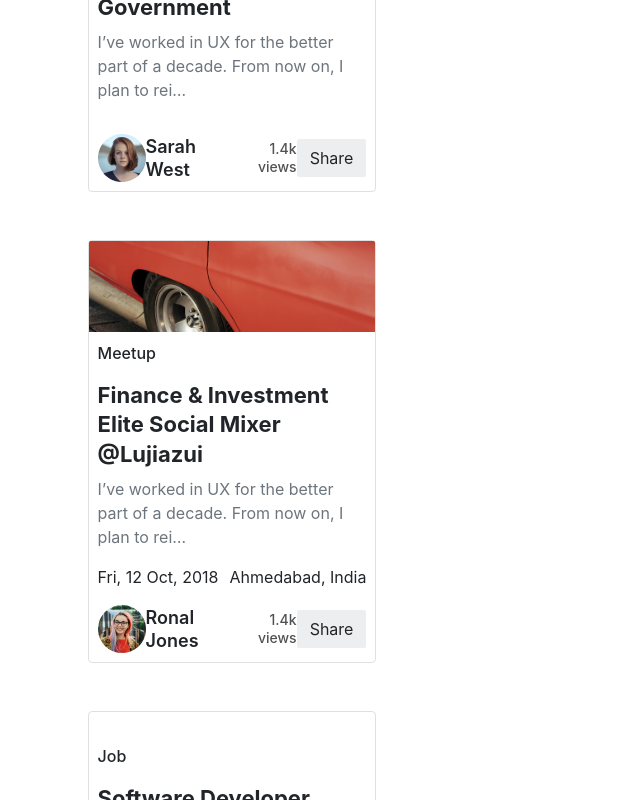
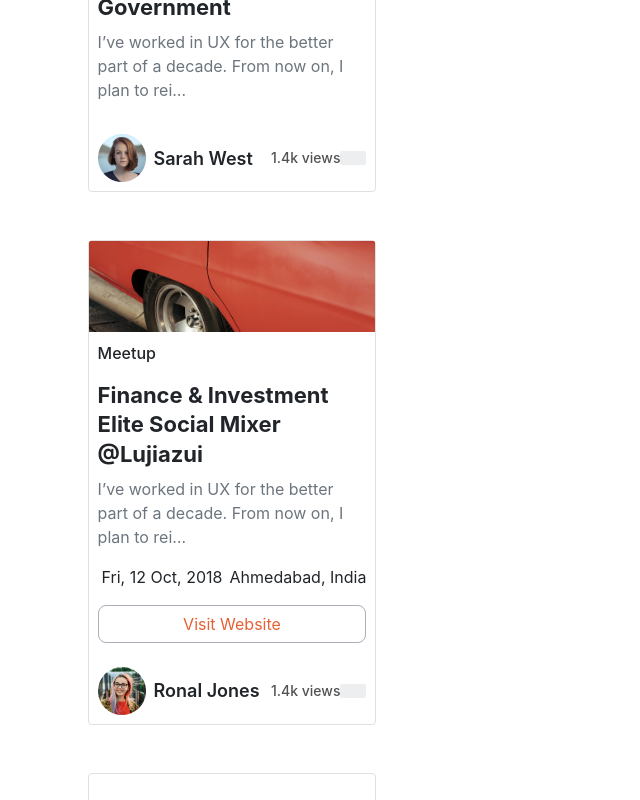
Before and after one commit to muskan2532150/Convin, a React (Create React App) app: page / in a window 1280 px wide. Shown: the part 1360-2160 px from the top of the page, without its empty margins (0-640 px from the left). Built offline with nearby package versions, Linux system fonts and the light colour scheme.

Commit message:
Add partial rendering feature and icons

```diff
--- a/src/Component/Card.js
+++ b/src/Component/Card.js
@@ -10,19 +10,67 @@ const Card = ({ card }) => (
         <div className="post-body">
           <p className="type">{post.type}</p>
           <h6 className="mb-2 text-dark title">{post.title}</h6>
-          <p className="text-secondary">{post.desc}</p>
+          {post.type === 'Job'
+            ? (
+              <p className="text-secondary">
+                <i className="bi bi-square-fill" />
+                {post.desc}
+              </p>
+            )
+            : <p className="text-secondary">{post.desc}</p>}
           <div className="date d-flex justify-content-between">
-            <p>{post.date ? post.date : ''}</p>
-            <p>{post.location ? post.location : ''}</p>
+            <p>
+              {post.date
+                ? (
+                  <>
+                    {' '}
+                    <i className="bi bi-calendar-date-fill me-1" />
+                    {' '}
+                    {post.date}
+                  </>
+                )
+                : ''}
+            </p>
+            <p>
+              {post.location
+                ? (
+                  <>
+                    <i className="bi bi-geo-alt-fill me-1" />
+                    {' '}
+                    {post.location}
+                  </>
+                )
+                : ''}
+            </p>
           </div>
+
+          {(post.type === 'Meetup' || post.type === 'Job')
+            ? (
+              <div>
+                <button type="button" className="btn meetup-btn mb-4">
+                  <a href={post.url} className="text-decoration-none meetup-link">
+                    {post.type === 'Meetup' ? 'Visit Website' : 'Apply on Timesjobs'}
+                  </a>
+                </button>
+              </div>
+            )
+            : ''}
+
           <div className="d-flex justify-content-between align-items-center">
-            <div className="author d-flex align-items-center">
+            <div className="author d-flex align-items-center gap-2">
               <img src={post.author_img} alt="" />
-              <h6 className="author mb-0">{post.author}</h6>
+              <div className="">
+                <h6 className="author mb-0">{post.author}</h6>
+                <p className="views mb-0 text-start d-sm-none">1.4k views</p>
+              </div>
             </div>
             <div className=" d-flex align-items-center">
-              <p className="views mb-0">1.4k views</p>
-              <button className="share btn" type="button">Share</button>
+              <p className="views mb-0 d-none d-sm-block">1.4k views</p>
+              <button className="share btn d-flex gap-2" type="button">
+                {' '}
+                <i className="bi bi-share-fill" />
+                <p className="d-sm-none m-0">Share</p>
+              </button>
             </div>
           </div>
         </div>
@@ -31,12 +79,12 @@ const Card = ({ card }) => (
   </>
 );
 
-Card.propTypes = {
-  card: PropTypes.shape,
-};
+// Card.propTypes = {
+//   card: PropTypes.shape,
+// };
 
-Card.defaultProps = {
-  card: {},
-};
+// Card.defaultProps = {
+//   card: {},
+// };
 
 export default Card;
```
